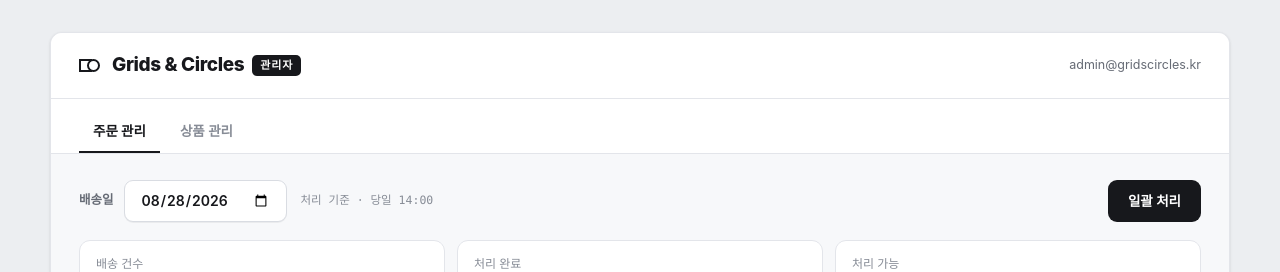
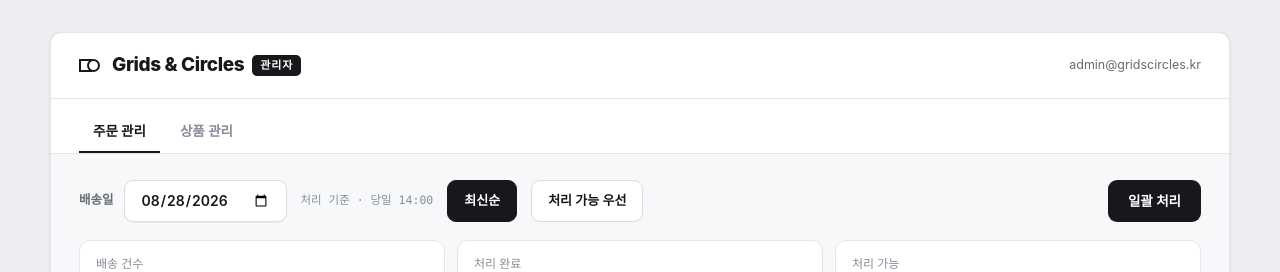
Before and after one commit to prgrms-be-devcourse/NBE12-14-1-TEAM07, a Next.js app in the folder front/: page /admin/orders in a window 1280 px wide. Shown: the top 272 px of the page. Built offline with nearby package versions, Linux system fonts and the light colour scheme; no server answers; a web font is replaced by a local one.

Commit message:
feat: 관리자 주문 목록 날짜순/처리상태순 절렬 기능 추가

```diff
--- a/front/app/admin/orders/page.tsx
+++ b/front/app/admin/orders/page.tsx
@@ -14,6 +14,7 @@ interface AdminOrderRow {
   items: string;
   amount: string;
   time: string;
+  createDate: string;
   status: "처리 가능" | "처리 완료";
 }
 
@@ -27,6 +28,7 @@ function toAdminOrderRow(o: OrdersDto): AdminOrderRow {
     items: `상품 ${activeDetails.length}건`,
     amount: `${total.toLocaleString("ko-KR")}원`,
     time: o.createDate.split("T")[1].slice(0, 5),
+    createDate: o.createDate,
     status: o.orderStatus === "COMPLETED" ? "처리 완료" : "처리 가능",
   };
 }
@@ -44,6 +46,9 @@ export default function AdminOrdersPage() {
   const [loading, setLoading] = useState<boolean>(true);
   const [filter, setFilter] = useState<string>("전체");
   const [deliveryDate, setDeliveryDate] = useState<string>(todayString());
+  const [dateOrder, setDateOrder] = useState<"desc" | "asc">("desc");
+  const [activeSort, setActiveSort] = useState<"date" | "status">("date");
+  const [statusOrder, setStatusOrder] = useState<"ready-first" | "completed-first">("ready-first");
 
   useEffect(() => {
     const load = async () => {
@@ -65,7 +70,23 @@ export default function AdminOrdersPage() {
   const completedCount = orders.filter((r) => r.status === "처리 완료").length;
   const readyCount = orders.filter((r) => r.status === "처리 가능").length;
 
-  const filteredOrders = orders.filter((r) => {
+  const sortedOrders = [...orders].sort((a, b) => {
+    const dateDiff = new Date(a.createDate).getTime() - new Date(b.createDate).getTime();
+    const timeOrdered = dateOrder === "desc" ? -dateDiff : dateDiff;
+
+    if (activeSort === "status") {
+      const rank = (s: AdminOrderRow["status"]) =>
+        statusOrder === "ready-first"
+          ? s === "처리 가능" ? 0 : 1
+          : s === "처리 완료" ? 0 : 1;
+      const statusDiff = rank(a.status) - rank(b.status);
+      return statusDiff !== 0 ? statusDiff : timeOrdered;
+    }
+
+    return timeOrdered;
+  });
+
+  const filteredOrders = sortedOrders.filter((r) => {
     if (filter === "전체") return true;
     return r.status === filter;
   });
@@ -110,6 +131,39 @@ export default function AdminOrdersPage() {
             <div className="font-mono text-[11.5px] text-faint">
               처리 기준 · 당일 14:00
             </div>
+            <button
+              type="button"
+              onClick={() => {
+                setActiveSort("date");
+                setDateOrder((prev) => (prev === "desc" ? "asc" : "desc"));
+              }}
+              className={`h-[42px] px-4 border rounded-[9px] text-[13px] font-semibold transition-colors cursor-pointer ${
+                activeSort === "date"
+                  ? "bg-ink text-white border-ink"
+                  : "bg-white text-ink border-field hover:bg-hover"
+              }`}
+            >
+              {dateOrder === "desc" ? "최신순" : "오래된순"}
+            </button>
+            <button
+              type="button"
+              onClick={() => {
+                if (activeSort !== "status") {
+                  setActiveSort("status");
+                } else {
+                  setStatusOrder((prev) =>
+                    prev === "ready-first" ? "completed-first" : "ready-first"
+                  );
+                }
+              }}
+              className={`h-[42px] px-4 border rounded-[9px] text-[13px] font-semibold transition-colors cursor-pointer ${
+                activeSort === "status"
+                  ? "bg-ink text-white border-ink"
+                  : "bg-white text-ink border-field hover:bg-hover"
+              }`}
+            >
+              {statusOrder === "ready-first" ? "처리 가능 우선" : "처리 완료 우선"}
+            </button>
             <div className="hidden sm:block flex-1" />
             <button
               type="button"
```
